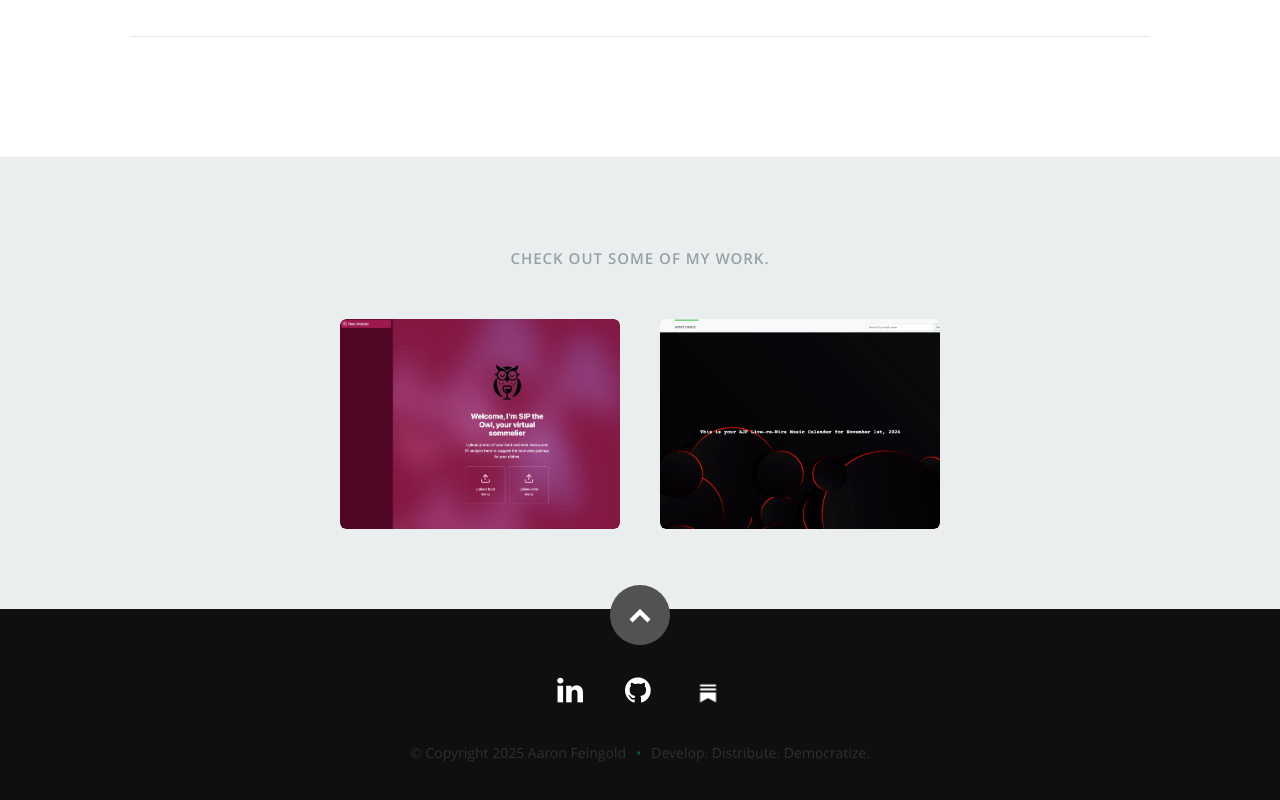
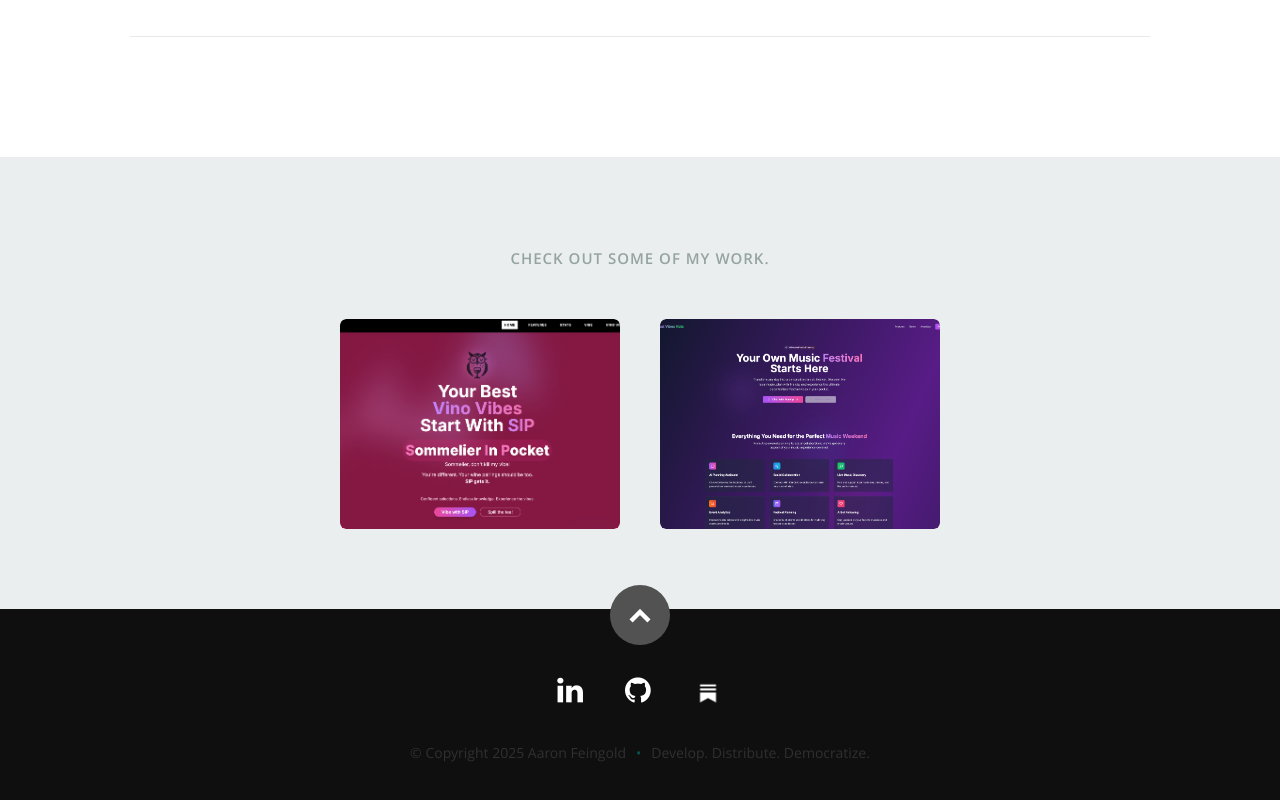
Before and after one commit to aaronfeingold/ajf-portfolio, a React (Create React App) app: page / in a window 1280 px wide. Shown: the part 4711-5511 px from the top of the page. Built offline with nearby package versions, Linux system fonts and the light colour scheme.

Commit message:
remove service worker and use new images for projects

```diff
--- a/public/js/init.js
+++ b/public/js/init.js
@@ -88,7 +88,7 @@ jQuery(document).ready(function ($) {
     /*	Modal Popup
 ------------------------------------------------------*/
 
-    $('.item-wrap a').magnificPopup({
+    $('.item-wrap a:not(.router-link)').magnificPopup({
         type: 'inline',
         fixedContentPos: false,
         removalDelay: 200,
--- a/public/resumeData.json
+++ b/public/resumeData.json
@@ -183,16 +183,18 @@
         "projects": [
             {
                 "id": "1",
-                "title": "SIP: Sommelier in Pocket",
-                "category": "Enhance your diners' wine experience with this app",
-                "image": "somm-in-palm.jpg",
-                "url": "https://sip-the-owl.vercel.app/",
-                "description": "SIP (Sommelier in Pocket) is an innovative mobile application designed to revolutionize the wine service industry. It provides restaurant staff with instant access to comprehensive wine information, helping them deliver exceptional service without requiring extensive wine knowledge.",
+                "title": "vinovibes.ai",
+                "category": "Food and Wine",
+                "image": "vino-vibes.png",
+                "url": "https://vinovibes.ai",
+                "description": "Meet SIP the Owl, your sommelier in pocket. SIP by vino vibes is a platform that allows you to find the perfect wine for your vibe",
                 "techStack": [
                     "Next.js",
+                    "LagnGraph",
+                    "ChatGPT",
                     "TailwindCSS",
-                    "ExpressAPI",
-                    "MongoDB",
+                    "FastAPI",
+                    "DrizzleORM",
                     "Docker",
                     "AWS Lambda",
                     "AWS S3",
@@ -201,13 +203,13 @@
                     "AWS CloudWatch"
                 ],
                 "blogUrl": "https://aaronfeingold.substack.com/p/from-rags-to-riches-how-to-pitch?r=5htajo",
-                "businessIdea": "The wine service industry faces significant challenges in training and retaining knowledgeable staff. SIP addresses this by providing an accessible, comprehensive wine knowledge platform that can be used by any restaurant staff member. The business model includes subscription-based access for restaurants, with tiered pricing based on the size of the establishment and the level of features required. Future expansion plans include integration with POS systems, wine inventory management, and direct-to-consumer features."
+                "businessIdea": "VinoVibes democratizes fine wine by getting millennials and Gen Z excited about ordering wine at restaurants. Our AI sommelier, SIP the Owl, creates hyper-personalized wine recommendations based on your unique vibes—think favorite athlete (Adam Ondra), music taste (heavy metal), and even your zodiac sign (Pisces)—to select the perfect wine from any restaurant's list. The app eliminates analysis paralysis by providing instant, confident selections while tracking your wine journey and enabling social sharing with fellow vino vibers. Restaurant staff can also use SIP to overcome knowledge gaps, making expert-level recommendations without hiring a sommelier. By combining custom food-wine pairings, personal taste tracking, and vibe-based AI matching, we're making fine wine accessible to everyone while tangentially boosting restaurant wine sales. It's about giving people confidence in their selections and making the wine experience social, personal, and fun."
             },
             {
                 "id": "2",
-                "title": "Fest Vibes",
-                "category": "Music Platform",
-                "image": "ajf-live-re-wire.jpg",
+                "title": "festvibes.ai",
+                "category": "Music and Events",
+                "image": "fest-vibes.png",
                 "url": "https://fest-vibes-nola.netlify.app/",
                 "description": "Transform any day into a personalized music festival. A decentralized music discovery platform that helps users discover live local music, plan with friends, and create the ultimate festival experience. Features AI-powered event recommendations, social collaboration tools, venue insights, and community-driven music discovery for New Orleans music lovers.",
                 "techStack": [
@@ -236,7 +238,7 @@
                     "Vercel"
                 ],
                 "blogUrl": "https://aaronfeingold.substack.com/p/from-rags-to-riches-building-the?r=5htajo",
-                "businessIdea": "A platform that democratizes music festival experiences by allowing users to create personalized, decentralized festivals using local venues and events. Combines AI-powered discovery with social planning tools to help music communities connect and discover live music experiences in their area."
+                "businessIdea": "FestVibes.ai is a platform that democratizes music festival experiences by allowing users to create personalized, decentralized festivals using local venues and events. Combines AI-powered discovery with social planning tools to help music communities connect and discover live music experiences in their area."
             }
         ]
     }
--- a/src/Components/Portfolio.js
+++ b/src/Components/Portfolio.js
@@ -10,7 +10,12 @@ const Portfolio = ({ data }) => {
               return (
                   <div key={proj.title} className="columns portfolio-item">
                       <div className="item-wrap">
-                          <Link to={`/project/${projectId}`} title={proj.title}>
+                          <Link
+                              to={`/project/${projectId}`}
+                              title={proj.title}
+                              className="router-link"
+                              data-router="true"
+                          >
                               <img alt={proj.title} src={projectImage} />
                               <div className="overlay">
                                   <div className="portfolio-item-meta">
--- a/src/index.js
+++ b/src/index.js
@@ -1,7 +1,7 @@
 import React from 'react';
 import ReactDOM from 'react-dom';
 import App from './App';
-import registerServiceWorker from './registerServiceWorker';
+// import registerServiceWorker from './registerServiceWorker';
 
 ReactDOM.render(<App />, document.getElementById('root'));
-registerServiceWorker();
+// registerServiceWorker();
```
Also changed, not shown: public/images/portfolio/fest-vibes.png (added), public/images/portfolio/vino-vibes.png (added).
